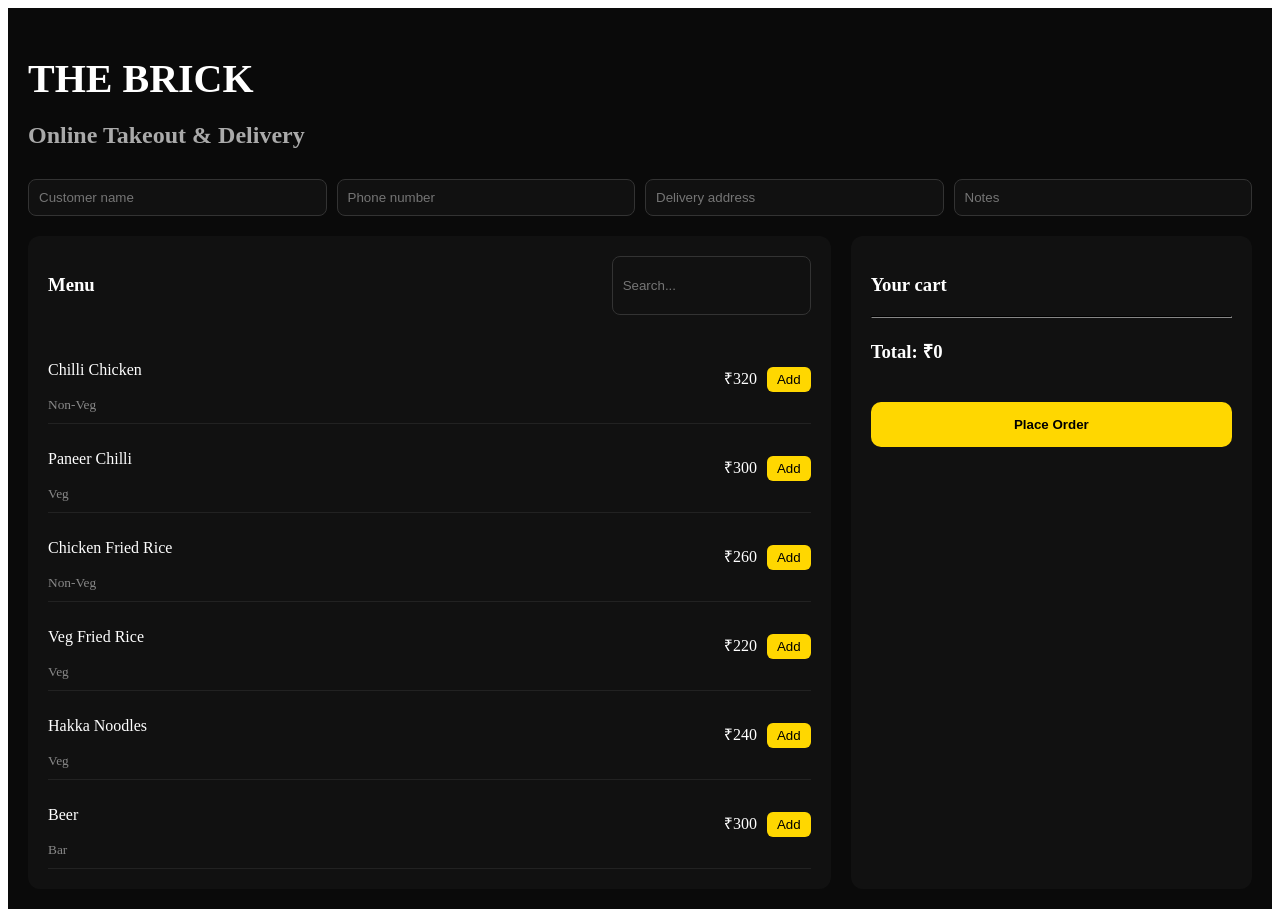
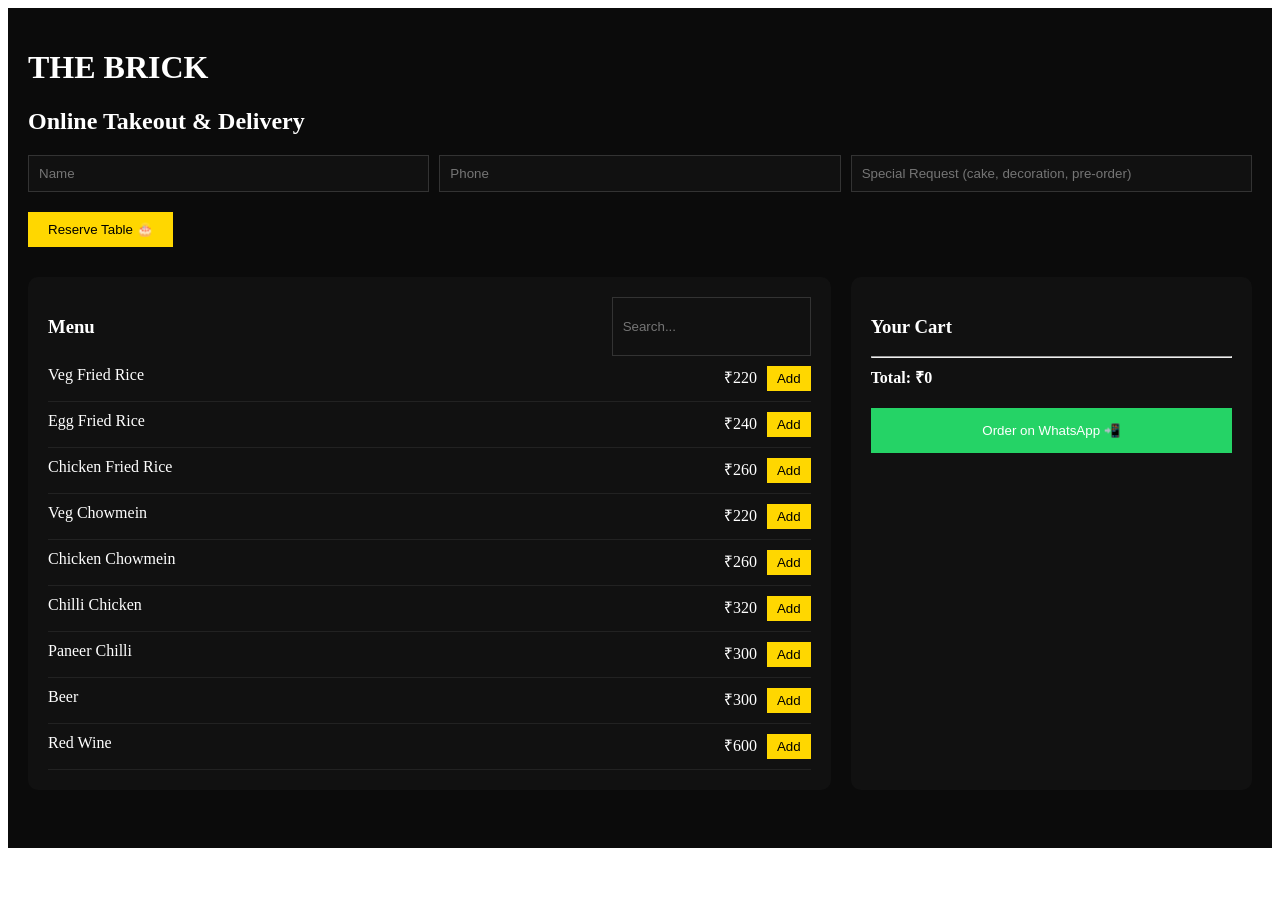
Before and after one commit to veevayk-oss/the-brick, a Next.js app: page / in a window 1280 px wide. After the commit the page ends 856 px from the top, so only its background shows below. Built offline with nearby package versions, Linux system fonts and the light colour scheme.

Commit message:
Update page.js

```diff
--- a/app/page.js
+++ b/app/page.js
@@ -2,130 +2,145 @@
 import { useState, useMemo } from "react";
 
 const MENU = [
-  { name: "Chilli Chicken", price: 320, type: "Non-Veg" },
-  { name: "Paneer Chilli", price: 300, type: "Veg" },
-  { name: "Chicken Fried Rice", price: 260, type: "Non-Veg" },
-  { name: "Veg Fried Rice", price: 220, type: "Veg" },
-  { name: "Hakka Noodles", price: 240, type: "Veg" },
-  { name: "Beer", price: 300, type: "Bar" },
+  // SAMPLE (I converted from your Excel — you can expand later)
+  { name: "Veg Fried Rice", price: 220 },
+  { name: "Egg Fried Rice", price: 240 },
+  { name: "Chicken Fried Rice", price: 260 },
+  { name: "Veg Chowmein", price: 220 },
+  { name: "Chicken Chowmein", price: 260 },
+  { name: "Chilli Chicken", price: 320 },
+  { name: "Paneer Chilli", price: 300 },
+  { name: "Beer", price: 300 },
+  { name: "Red Wine", price: 600 },
 ];
 
 export default function Page() {
   const [cart, setCart] = useState([]);
   const [search, setSearch] = useState("");
 
+  const [name, setName] = useState("");
+  const [phone, setPhone] = useState("");
+  const [notes, setNotes] = useState("");
+
   const filtered = useMemo(() =>
     MENU.filter(i =>
       i.name.toLowerCase().includes(search.toLowerCase())
     ), [search]);
 
-  const total = cart.reduce((a, b) => a + b.price, 0);
+  const addItem = (item) => {
+    setCart(prev => {
+      const found = prev.find(i => i.name === item.name);
+      if (found) {
+        return prev.map(i =>
+          i.name === item.name ? { ...i, qty: i.qty + 1 } : i
+        );
+      }
+      return [...prev, { ...item, qty: 1 }];
+    });
+  };
+
+  const total = cart.reduce((sum, i) => sum + i.price * i.qty, 0);
+
+  // 📲 WHATSAPP ORDER
+  const placeOrder = () => {
+    if (!phone) return alert("Enter phone number");
+
+    const items = cart.map(
+      (i, idx) => `${idx + 1}. ${i.name} x${i.qty} - ₹${i.price * i.qty}`
+    ).join("%0A");
+
+    const msg = `Hello THE BRICK%0AOrder:%0A${items}%0ATotal: ₹${total}%0AName: ${name}%0APhone: ${phone}%0ANotes: ${notes}`;
+
+    window.open(`https://wa.me/917032042334?text=${msg}`);
+  };
+
+  // 🎂 RESERVATION
+  const reserve = () => {
+    if (!phone) return alert("Enter phone number");
+
+    const msg = `Reservation at THE BRICK%0AName: ${name}%0APhone: ${phone}%0ASpecial Request: ${notes}`;
+
+    window.open(`https://wa.me/917032042334?text=${msg}`);
+  };
 
   return (
-    <div style={{ background:"#0a0a0a", color:"white", minHeight:"100vh", padding:"20px" }}>
+    <div style={{ background:"#0b0b0b", color:"white", minHeight:"100vh", padding:"20px" }}>
 
-      {/* HEADER */}
-      <h1 style={{ fontSize:"40px", marginBottom:"10px" }}>THE BRICK</h1>
-      <h2 style={{ color:"#aaa", marginBottom:"30px" }}>
-        Online Takeout & Delivery
-      </h2>
+      <h1>THE BRICK</h1>
+      <h2>Online Takeout & Delivery</h2>
 
-      {/* CUSTOMER FORM */}
-      <div style={{
-        display:"grid",
-        gridTemplateColumns:"repeat(4,1fr)",
-        gap:"10px",
-        marginBottom:"20px"
-      }}>
-        <input placeholder="Customer name" style={inputStyle}/>
-        <input placeholder="Phone number" style={inputStyle}/>
-        <input placeholder="Delivery address" style={inputStyle}/>
-        <input placeholder="Notes" style={inputStyle}/>
+      {/* FORM */}
+      <div style={{ display:"grid", gridTemplateColumns:"repeat(3,1fr)", gap:"10px", marginBottom:"20px" }}>
+        <input placeholder="Name" value={name} onChange={e=>setName(e.target.value)} style={input}/>
+        <input placeholder="Phone" value={phone} onChange={e=>setPhone(e.target.value)} style={input}/>
+        <input placeholder="Special Request (cake, decoration, pre-order)" value={notes} onChange={e=>setNotes(e.target.value)} style={input}/>
       </div>
 
-      {/* MAIN LAYOUT */}
-      <div style={{
-        display:"grid",
-        gridTemplateColumns:"2fr 1fr",
-        gap:"20px"
-      }}>
+      <button onClick={reserve} style={reserveBtn}>Reserve Table 🎂</button>
 
-        {/* MENU PANEL */}
-        <div style={panelStyle}>
+      {/* MAIN */}
+      <div style={{ display:"grid", gridTemplateColumns:"2fr 1fr", gap:"20px", marginTop:"20px" }}>
+
+        {/* MENU */}
+        <div style={panel}>
           <div style={{ display:"flex", justifyContent:"space-between" }}>
             <h3>Menu</h3>
-            <input
-              placeholder="Search..."
-              value={search}
-              onChange={e=>setSearch(e.target.value)}
-              style={inputStyle}
-            />
+            <input placeholder="Search..." value={search} onChange={e=>setSearch(e.target.value)} style={input}/>
           </div>
 
-          <div style={{ marginTop:"20px" }}>
           {filtered.map((item,i)=>(
             <div key={i} style={menuItem}>
-                <div>
-                  <p>{item.name}</p>
-                  <small style={{ color:"#888" }}>{item.type}</small>
-                </div>
+              <span>{item.name}</span>
               <div>
                 ₹{item.price}
-                  <button
-                    onClick={()=>setCart([...cart,item])}
-                    style={addBtn}
-                  >
-                    Add
-                  </button>
+                <button onClick={()=>addItem(item)} style={addBtn}>Add</button>
               </div>
             </div>
           ))}
         </div>
-        </div>
 
-        {/* CART PANEL */}
-        <div style={panelStyle}>
-          <h3>Your cart</h3>
+        {/* CART */}
+        <div style={panel}>
+          <h3>Your Cart</h3>
 
           {cart.map((item,i)=>(
-            <div key={i} style={{ marginBottom:"10px" }}>
-              {item.name} - ₹{item.price}
+            <div key={i}>
+              {item.name} x{item.qty} - ₹{item.price * item.qty}
             </div>
           ))}
 
-          <hr style={{ margin:"20px 0", borderColor:"#333" }} />
+          <hr/>
 
-          <h3>Total: ₹{total}</h3>
+          <b>Total: ₹{total}</b>
 
-          <button style={orderBtn}>
-            Place Order
+          <button onClick={placeOrder} style={orderBtn}>
+            Order on WhatsApp 📲
           </button>
         </div>
 
       </div>
+
     </div>
   );
 }
 
 // STYLES
-const inputStyle = {
+const input = {
   padding:"10px",
   background:"#111",
   border:"1px solid #333",
-  borderRadius:"8px",
   color:"white"
 };
 
-const panelStyle = {
+const panel = {
   background:"#111",
   padding:"20px",
-  borderRadius:"12px"
+  borderRadius:"10px"
 };
 
 const menuItem = {
   display:"flex",
   justifyContent:"space-between",
-  alignItems:"center",
   padding:"10px 0",
   borderBottom:"1px solid #222"
 };
@@ -134,16 +149,21 @@ const addBtn = {
   marginLeft:"10px",
   background:"gold",
   border:"none",
-  padding:"5px 10px",
-  borderRadius:"6px"
+  padding:"5px 10px"
 };
 
 const orderBtn = {
   width:"100%",
+  marginTop:"20px",
   padding:"15px",
-  marginTop:"20px",
+  background:"#25D366",
+  border:"none",
+  color:"white"
+};
+
+const reserveBtn = {
   background:"gold",
+  padding:"10px 20px",
   border:"none",
-  borderRadius:"10px",
-  fontWeight:"bold"
+  marginBottom:"10px"
 };
```
Lines whose indentation alone changed are shown as unchanged.
